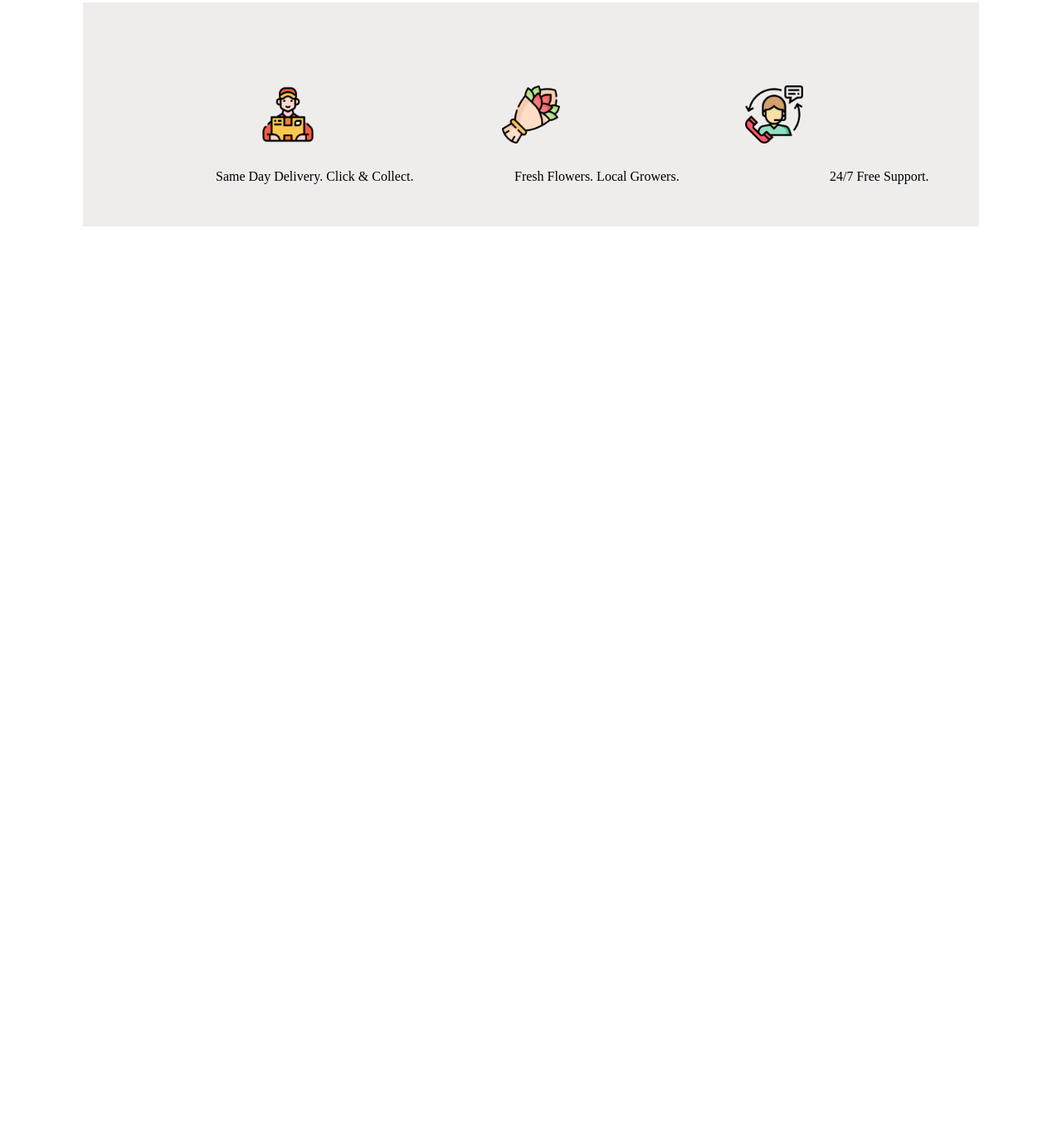
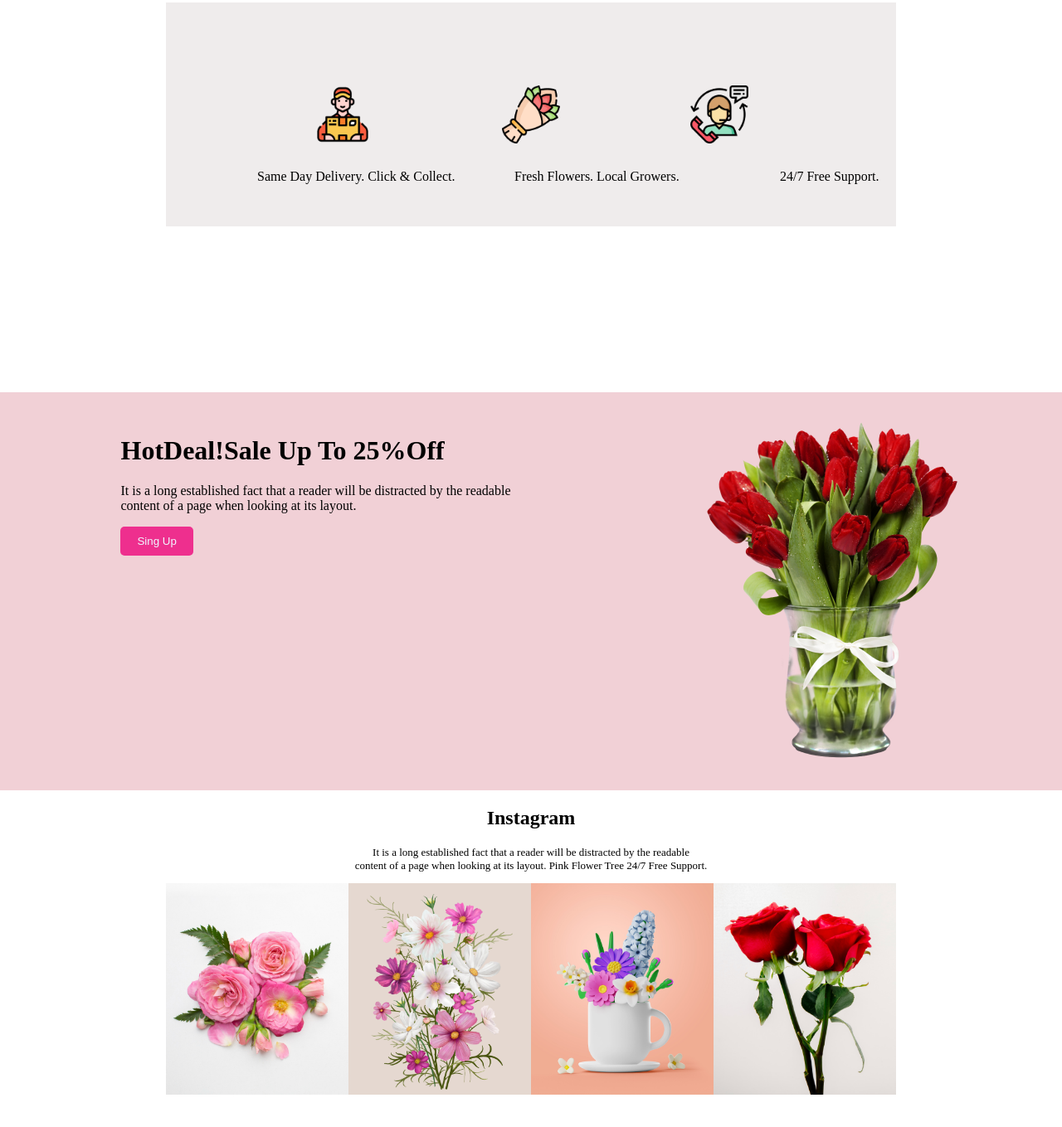
Before and after one commit to AdibMahmud123/Flower-shop-website, a plain HTML site: page index.html in a window 1280 px wide. Shown: the part 1212-2571 px from the top of the page at 83% size. Before the commit the page ends 1585 px from the top, so only its background shows below. Drawn offline with Linux system fonts and the light colour scheme.

Commit message:
almost over

```diff
--- a/index.html
+++ b/index.html
@@ -47,5 +47,38 @@
         <P class = "fresh">Fresh Flowers. Local Growers.</P>
         <p class = "support">24/7 Free Support.</p>
 </div>
+
+<div class = "sale">
+    <div>
+    <h1 class = "sale-head">HotDeal!Sale Up To 25%Off</h1>
+    <p class = "sale-para">It is a long established fact that a reader will be distracted by the readable<br> content of a page when looking at its layout.</p>
+    <button class = "button_two">Sing Up</button>
+    </div>
+    <img class ="rose" src="./Flower Asset/pngwing 8.png" alt="">
+</div>
+</div>
+
+<section class = "instagram">
+    <div class="insta_text">
+        <h1>Instagram</h1>
+        <p class = "insta_para">It is a long established fact that a reader will be distracted by the readable<br> content of a page when looking at its layout.
+            Pink Flower Tree
+            24/7 Free Support.</p>
+    </div>
+
+<div class = "five-flower">
+    <img class="last_pics" src="./Flower Asset/Flower 01.png" alt="">
+    <img class="last_pics" src="./Flower Asset/Rectangle 4.png" alt="">
+    <img class="last_pics" src="./Flower Asset/Rectangle 5.png" alt="">
+    <img class="last_pics" src="./Flower Asset/Rectangle 6.png" alt="">
+
+</div>
+
+<div class = "last">
+
+
+
+</div>
+</section>
 </body>
 </html>
--- a/style.css
+++ b/style.css
@@ -111,14 +111,15 @@ body{
     display: flex;
     flex-direction: row;
     justify-content: space-around;
-    padding: 0 100px;
     background-color: rgb(239, 236, 236);
     padding: 100px;
 
 }
 
 .Sectiontwo{
-    margin: 100px;
+    margin-bottom: 50px;
+    margin-right: 200px;
+    margin-left: 200px;
 
 }
 
@@ -130,7 +131,7 @@ body{
 .delivery{
     position: absolute;
     top: 1400px;
-    left: 260px;
+    left: 310px;
 }
 
 .fresh{
@@ -143,6 +144,53 @@ body{
 .support{
     position: absolute;
     top: 1400px;
-    left: 1000px;
+    left: 940px;
 
 }
+
+.sale{
+    display: flex;
+    justify-content: space-around;
+    margin-top: 200px;
+    background-color: rgb(241, 208, 214);
+    margin-left: 0px;
+    margin-right: 0px;
+    padding: 30px;
+    padding-right: 0px;
+}
+
+.button_two{
+    padding: 10px 20px;
+    background-color: rgb(238, 47, 142);
+    color: aliceblue;
+    border: none;
+    border-radius: 5px;
+
+}
+
+.instagram{
+    margin-bottom: 200px;
+}
+
+.insta_text{
+    text-align: center;
+
+}
+
+.insta_para{
+    font-size: small;
+}
+
+.five-flower{
+    display: flex;
+    flex-direction: row;
+    justify-content: space-evenly;
+    margin-left: 200px;
+    margin-right: 200px;
+
+}
+
+.last_pics{
+    width: 220px;
+
+}
```
